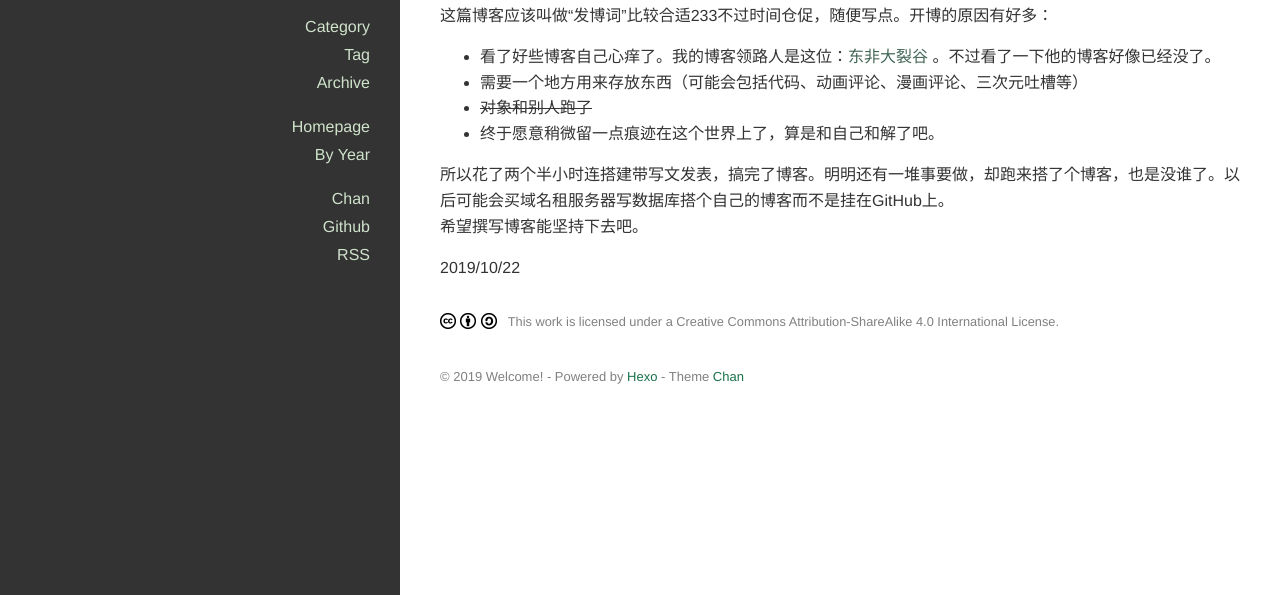
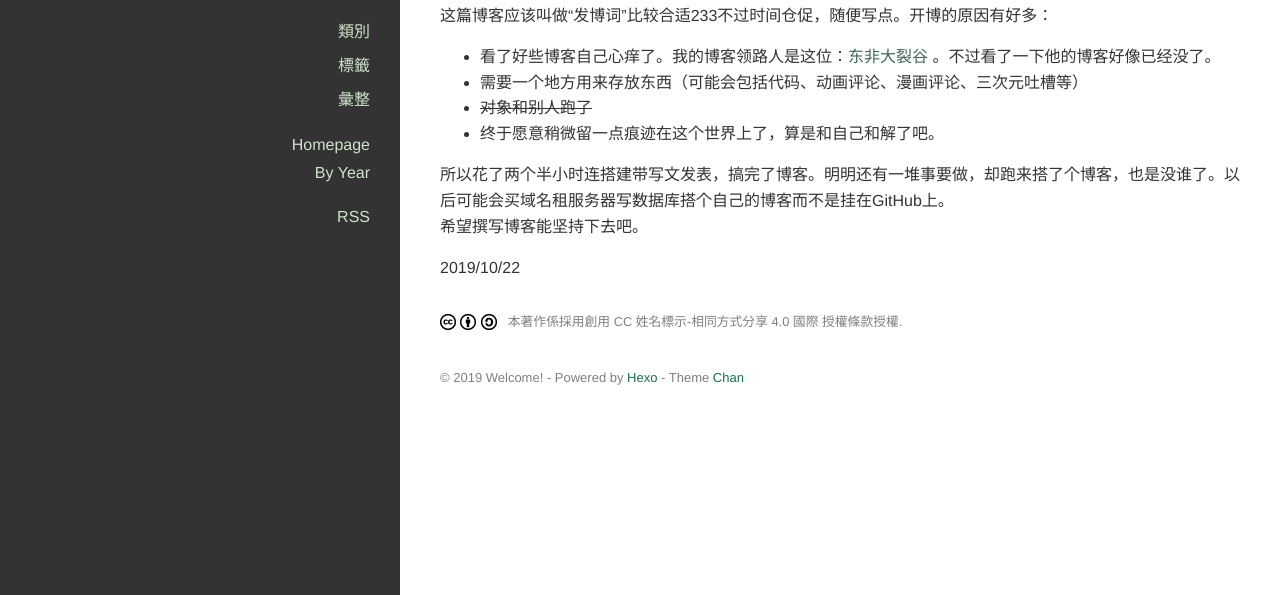
Before and after one commit to oval-plus/ellipse.github.io, a plain HTML site: page 2019/10/22/开博/index.html in a window 1280 px wide. Shown: the part 205-800 px from the top of the page. Drawn offline with nearby package versions, Linux system fonts and the light colour scheme.

Commit message:
Site updated: 2019-10-23 17:06:26

```diff
--- a/2019/10/22/开博/index.html
+++ b/2019/10/22/开博/index.html
@@ -81,21 +81,21 @@
 
 
               <li class="category-list-container">
-                <a href="javascript:;">Category</a>
+                <a href="javascript:;">類別</a>
 
               </li>
 
 
 
               <li class="tag-list-container">
-                <a href="javascript:;">Tag</a>
+                <a href="javascript:;">標籤</a>
 
               </li>
 
 
 
               <li class="archive-list-container">
-                <a href="javascript:;">Archive</a>
+                <a href="javascript:;">彙整</a>
                 <ul class="archive-list"><li class="archive-list-item"><a class="archive-list-link" href="/archives/2019/">2019</a><span class="archive-list-count">1</span></li></ul>
               </li>
 
@@ -119,18 +119,6 @@
         </ul>
 
         <ul class="nav">
-
-
-              <li>
-                <a href="https://github.com/denjones/hexo-theme-chan" title="Chan" target="_blank" rel="noopener">Chan</a>
-              </li>
-
-
-
-              <li>
-                <a href="https://github.com/denjones" title="Github" target="_blank" rel="noopener">Github</a>
-              </li>
-
 
 
               <li>
@@ -181,7 +169,7 @@
   <footer class="article-footer">
 
   <div class="cc">
-    <a href="http://creativecommons.org/licenses/by-sa/4.0/deed.e" target="_blank" title="Attribution-ShareAlike">
+    <a href="http://creativecommons.org/licenses/by-sa/4.0/deed.e" target="_blank" title="姓名標示-相同方式分享">
       <img src="/images/cc/cc.png">
 
           <img src="/images/cc/by.png">
@@ -189,7 +177,7 @@
           <img src="/images/cc/sa.png">
 
       <span>
-        This work is licensed under a Creative Commons Attribution-ShareAlike 4.0 International License.
+        本著作係採用創用 CC 姓名標示-相同方式分享 4.0 國際 授權條款授權.
       </span>
     </a>
   </div>
```
Also changed, not shown: archives/2019/10/index.html (+4 -16 lines), archives/2019/index.html (+4 -16 lines), archives/index.html (+4 -16 lines), index.html (+3 -15 lines).
